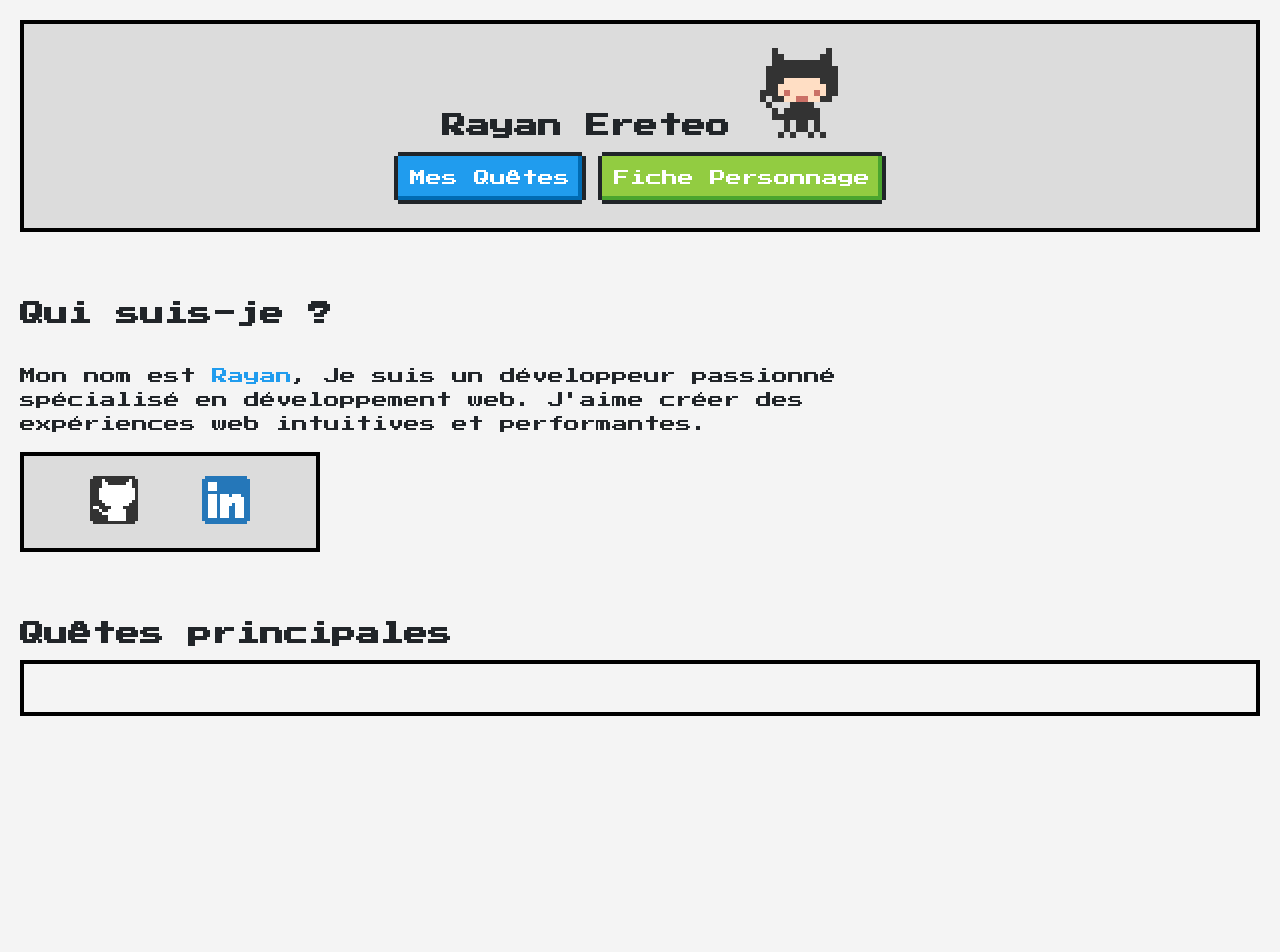
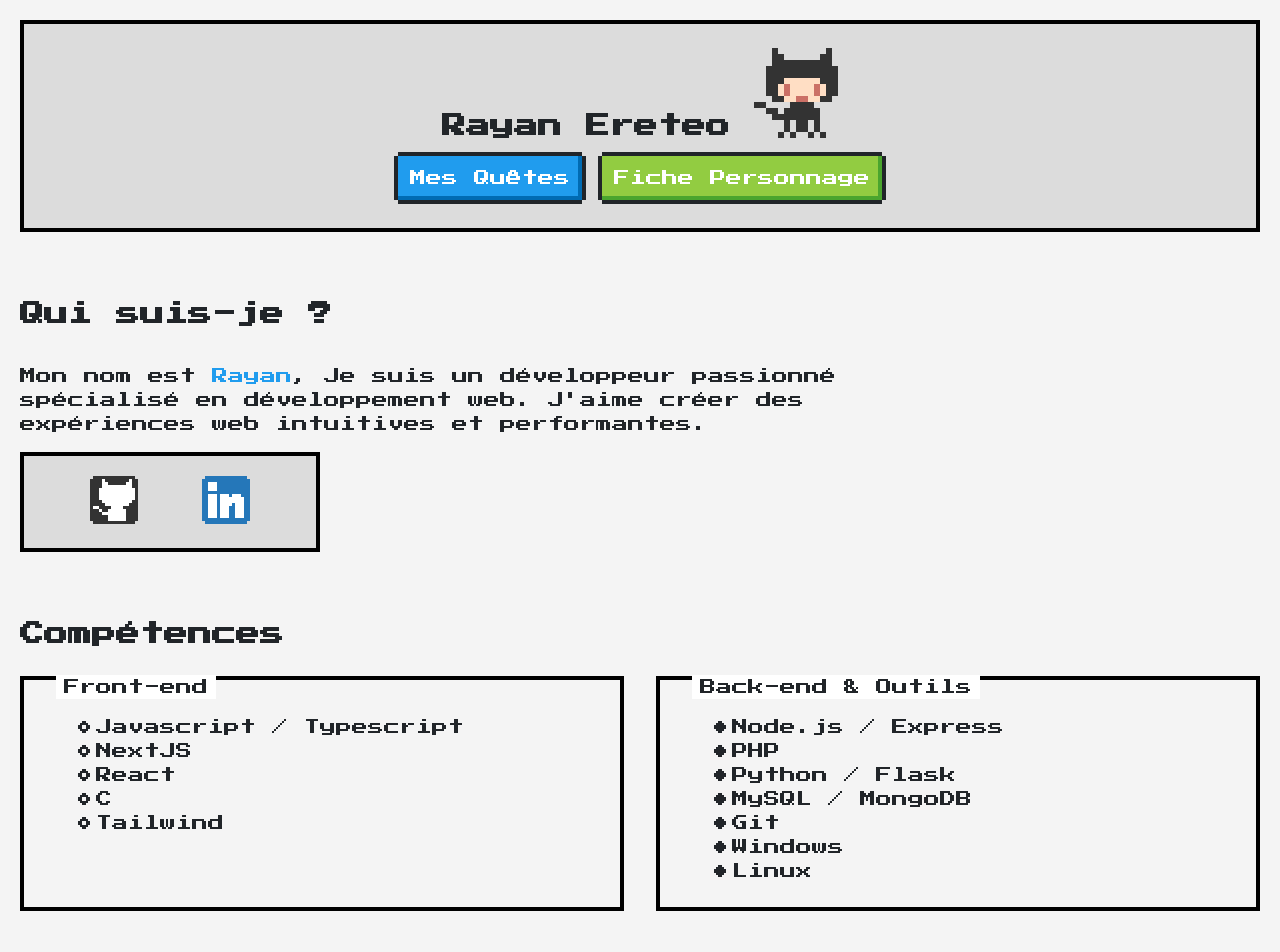
Before and after one commit to RayanEreteo/rayanereteo_, a React (Vite) app: page / in a window 1280 px wide. Shown: the top 952 px of the page. Before the commit the page ends 800 px from the top, so only its background shows below. Built offline with nearby package versions, Linux system fonts and the light colour scheme.

Commit message:
Added "skills" section

```diff
--- a/src/App.css
+++ b/src/App.css
@@ -40,3 +40,20 @@ body {
   max-height: 100px;
   gap: 4rem;
 }
+
+.skills-grid {
+  display: grid;
+  grid-template-columns: repeat(auto-fit, minmax(300px, 1fr));
+  gap: 2rem;
+  margin-top: 1.5rem;
+}
+
+.skill-item {
+  margin-bottom: 1.5rem;
+}
+
+.skill-item span {
+  display: block;
+  margin-bottom: 0.5rem;
+  font-size: 0.8rem;
+}
--- a/src/App.tsx
+++ b/src/App.tsx
@@ -4,7 +4,7 @@ import './App.css'
 function App() {
   const [downloadCVText, setDownloadCVText] = useState<String>("Fiche Personnage")
 
-  function downloadCV(){
+  function downloadCV() {
     const elem = document.createElement('a');
     elem.href = '/CV_Développeur.pdf';
     elem.target = '_blank';
@@ -29,8 +29,36 @@ function App() {
         <br />
         <p id='presentation-text'>Mon nom est <span className='nes-text is-primary'>Rayan</span>, Je suis un développeur passionné spécialisé en développement web. J'aime créer des expériences web intuitives et performantes.</p>
         <div className='nes-container' id="socials">
-            <a href="https://github.com/RayanEreteo" target='_blank'><i className="nes-icon github is-medium"></i></a>
-            <a href="https://www.linkedin.com/in/rayan-ereteo-65099437a/" target='_blank'><i className="nes-icon linkedin is-medium"></i></a>
+          <a href="https://github.com/RayanEreteo" target='_blank'><i className="nes-icon github is-medium"></i></a>
+          <a href="https://www.linkedin.com/in/rayan-ereteo-65099437a/" target='_blank'><i className="nes-icon linkedin is-medium"></i></a>
+        </div>
+      </div>
+      <div className="mt" id='skills'>
+        <h2 className='nes-text'>Compétences</h2>
+        <div className="skills-grid">
+          <div className="nes-container with-title">
+            <p className="title">Front-end</p>
+            <ul className='nes-list is-circle' id='frontend-list'>
+              <li>Javascript / Typescript</li>
+              <li>NextJS</li>
+              <li>React</li>
+              <li>C</li>
+              <li>Tailwind</li>
+            </ul>
+          </div>
+
+          <div className="nes-container with-title">
+            <p className="title">Back-end & Outils</p>
+            <ul className="nes-list is-disc">
+              <li>Node.js / Express</li>
+              <li>PHP</li>
+              <li>Python / Flask</li>
+              <li>MySQL / MongoDB</li>
+              <li>Git</li>
+              <li>Windows</li>
+              <li>Linux</li>
+            </ul>
+          </div>
         </div>
       </div>
       <div className='mt' id='projects'>
```
